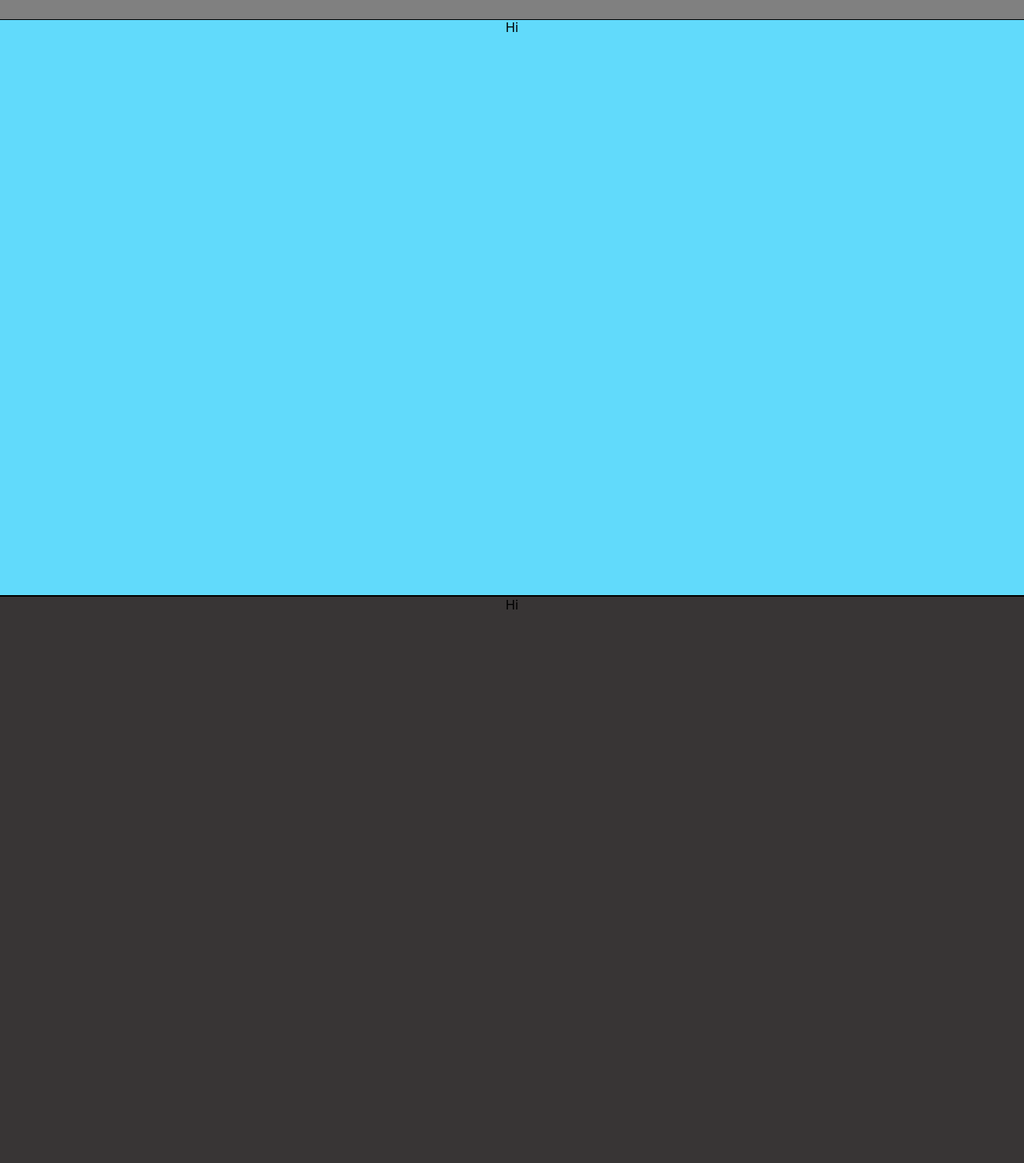
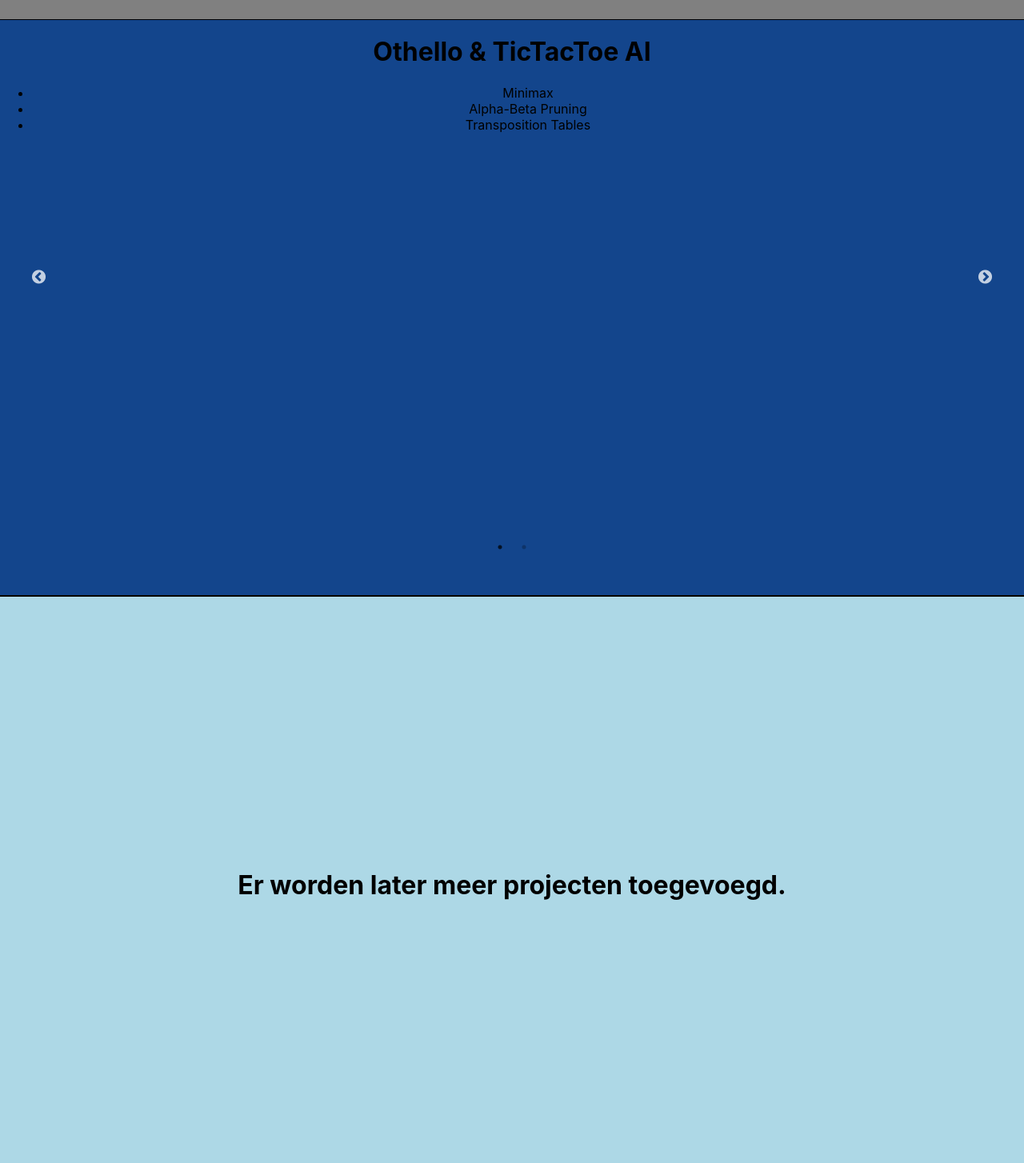
Before and after one commit to Kianvos/portfolio, a React (Create React App) app: page /projects in a window 1280 px wide. Shown: the part 56-1510 px from the top of the page at 80% size. Built offline with nearby package versions, Linux system fonts and the light colour scheme.

Commit message:
basis for projects page

```diff
--- a/package.json
+++ b/package.json
@@ -17,6 +17,8 @@
     "react-router-hash-link": "^2.4.3",
     "react-scripts": "5.0.1",
     "react-scroll": "^1.8.9",
+    "react-slick": "^0.29.0",
+    "slick-carousel": "^1.8.1",
     "sweetalert2": "^11.7.3",
     "web-vitals": "^2.1.4"
   },
--- /dev/null
+++ b/src/assets/components/Projects/AI/ai.js
@@ -0,0 +1,33 @@
+import React from "react";
+import Slider from "react-slick";
+
+
+const Ai = () => {
+    const sliderSettings = {
+        dots: true,
+        infinite: true,
+        speed: 500,
+        className: 'slides',
+        slidesToShow: 1,
+        slidesToScroll: 1,
+    };
+    return (
+        <div className={"sections"} id='section1'>
+            <Slider {...sliderSettings}>
+                <div className={"project-slider"}>
+                    <h1>Othello & TicTacToe AI</h1>
+                    <ul>
+                        <li>Minimax</li>
+                        <li>Alpha-Beta Pruning</li>
+                        <li>Transposition Tables</li>
+                    </ul>
+                </div>
+                <div>
+                    <h1>Screenshots</h1>
+                </div>
+            </Slider>
+        </div>
+    );
+};
+
+export default Ai;
--- a/src/assets/components/Projects/projects.css
+++ b/src/assets/components/Projects/projects.css
@@ -1,12 +1,29 @@
-#section1{
+#section1 {
     margin-top: 80px;
-    background-color: #61dafb;
+    background-color: #13458c;
 }
 
-#section2{
-    background-color: #383535;
+#section2 {
+    background-color: #13458c;
 }
 
-#section3{
+#section3 {
+    display: flex;
     background-color: lightblue;
+    align-items: center;
+    justify-content: center;
 }
+
+.project-slider {
+    /*Navbar is 80px and dots are 25px. Also 50px for margin*/
+    height: calc(100vh - 155px);
+}
+
+.slick-prev {
+    left: 3% !important;
+    z-index: 1;
+}
+.slick-next {
+    right: 3% !important;
+    z-index: 1;
+}
--- a/src/assets/components/Projects/projects.js
+++ b/src/assets/components/Projects/projects.js
@@ -1,15 +1,22 @@
 import React from "react";
+import {Element} from "react-scroll";
+import Header from "../default/header";
+import Ai from "./AI/ai";
 
 import './projects.css';
-import Header from "../default/header";
+import "slick-carousel/slick/slick.css";
+import "slick-carousel/slick/slick-theme.css";
 
 const Projects = () => {
     return (
         <div>
             <Header isFullPageScrolled={true}/>
-            <div className={"sections"} id='section1'>Hi</div>
-            <div className={"sections"} id='section2'>Hi</div>
-            <div className={"sections"} id='section3'>Hi</div>
+            <Element name="projects" id="projects">
+                <Ai/>
+            </Element>
+            <div className={"sections"} id='section3'>
+                <h1>Er worden later meer projecten toegevoegd.</h1>
+            </div>
         </div>
     );
 };
```
Also changed, not shown: 1 other file (tests, documents, lock files or other folders).
